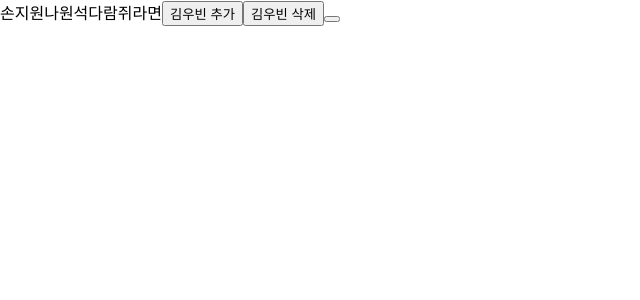
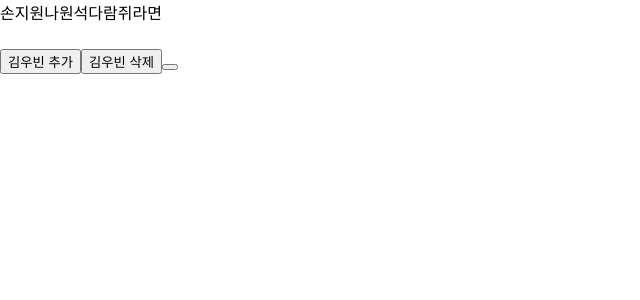
Before and after one commit to Na1stone/sonjiwon-ts-teaching, a React (Create React App) app: page / in a window 1280 px wide. Shown: the top 300 px of the page, without its empty margins (0-640 px from the left). Built offline with nearby package versions, Linux system fonts and the light colour scheme.

Commit message:
css 수정

```diff
--- a/src/Woobin.tsx
+++ b/src/Woobin.tsx
@@ -1,27 +1,28 @@
 import React, {useState} from "react";
 
-const Woobin=()=>{
-    const [nameList, setNameList] = useState(['손지원','나원석','다람쥐','라면'])
+const Woobin = () => {
+  const [nameList, setNameList] = useState(['손지원', '나원석', '다람쥐', '라면'])
   const arrayLength: number = nameList.length
-    const filtername:string[] = nameList.filter((value) => value !== "김우빈")
+  const filtername: string[] = nameList.filter((value) => value !== "김우빈")
   const splicename = nameList.splice
   const slicename = nameList.slice(-1)
 
 
-    return(
+  return (
+    <div style={{display: "flex", flexDirection: "column", gap:"25px"}}>
+      <div style={{display: "flex", gap: "10px"}}>
+        {nameList}
+      </div>
       <div>
-            {nameList}
         <button onClick={() => setNameList(nameList.concat('김우빈'))}>
           김우빈 추가
         </button>
-
         <button onClick={() => filtername}>
           김우빈 삭제
         </button>
-
         <button onClick={() => filtername}>
-
         </button>
+      </div>
 
 
     </div>
```
Lines whose indentation alone changed are shown as unchanged.
